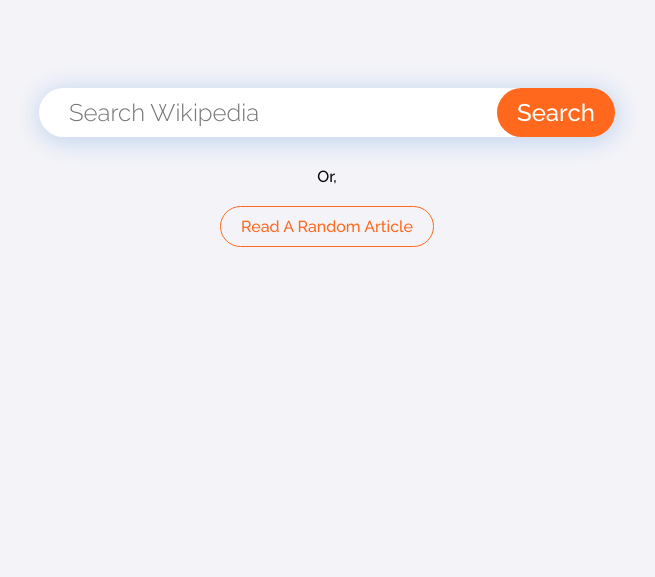
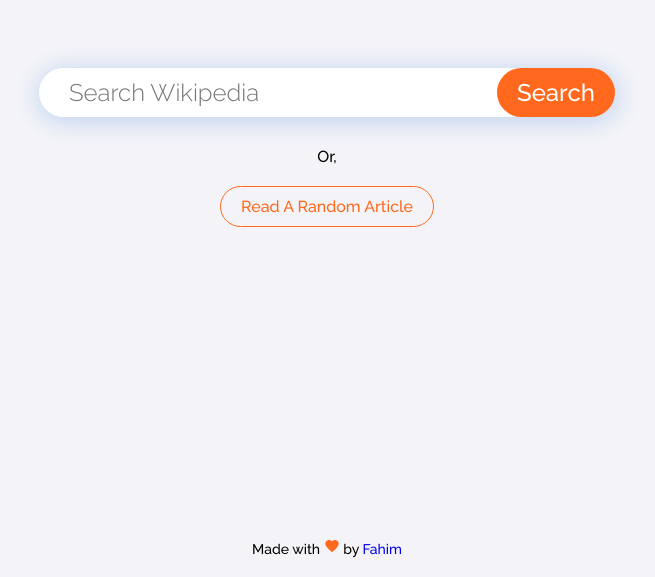
Before and after one commit to faahim/wikipedia-viewer, a plain HTML site: page index.html in a window 1280 px wide. Shown: the part 223-800 px from the top of the page, without its empty margins (313-968 px from the left). Drawn offline with nearby package versions, Linux system fonts and the light colour scheme.

Commit message:
Added Material Design icon font.

```diff
--- a/index.html
+++ b/index.html
@@ -3,6 +3,7 @@
 <head>
 	<title>Wikipedia Viewer</title>
 	<link href="https://fonts.googleapis.com/css?family=Raleway:300,400,500,700" rel="stylesheet">
+	<link href="https://fonts.googleapis.com/icon?family=Material+Icons" rel="stylesheet">
 	<link rel="stylesheet" href="https://cdnjs.cloudflare.com/ajax/libs/animate.css/3.5.2/animate.min.css">
 	<link rel="stylesheet" type="text/css" href="css/style.css">
 	<meta charset="utf-8">
@@ -33,6 +34,11 @@
 		</div>
 
 	</div>
+
+	<footer>
+		<p>Made with <i class="material-icons">favorite</i> by <a href="https://twitter.com/AfiurRahman" target="_blank">Fahim</a></p>
+	</footer>
+
 	<script type="text/javascript" src="js/jquery-3.2.1.min.js"></script>
 	<script type="text/javascript" src="https://cdnjs.cloudflare.com/ajax/libs/wow/1.1.2/wow.min.js"></script>
 	<script type="text/javascript">new WOW().init();</script>
```
Lines whose indentation alone changed are shown as unchanged.
